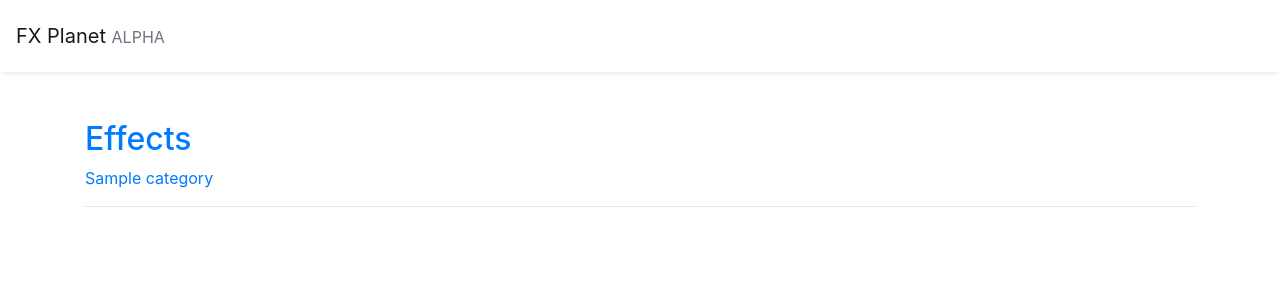
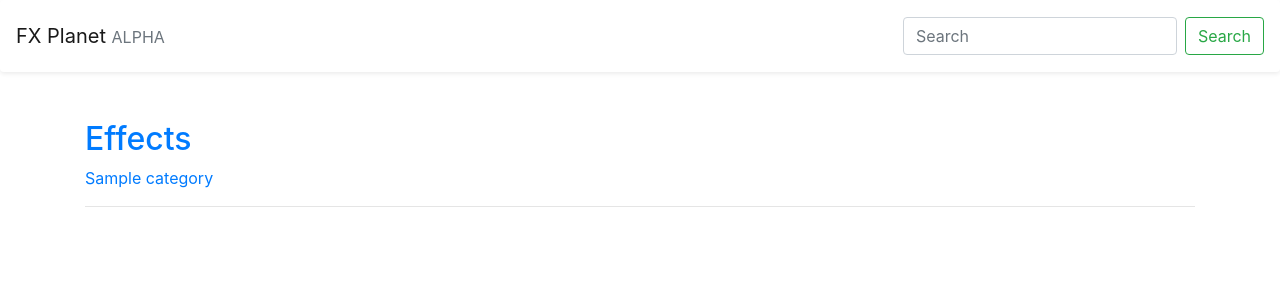
Before and after one commit to fx-planet/fxplanet, a Django app: page /latest/ in a window 1280 px wide. Shown: the top 300 px of the page. Run offline with Django 3.2, Linux system fonts and the light colour scheme; tables that the repository leaves empty hold one stand-in row (values such as "Sample post"); data that the repository does not hold is empty; some libraries are stand-ins or nearby versions.

Commit message:
add simple search

```diff
--- /dev/null
+++ b/catalog/forms.py
@@ -0,0 +1,32 @@
+import re
+import operator
+import functools
+
+from django import forms
+from django.db.models import Q
+
+
+words_re = re.compile('\w+')
+
+
+def q_factory(x):
+    return (
+            Q(name__icontains=x) |
+            Q(description__icontains=x) |
+            Q(category__name__icontains=x) |
+            Q(category__parent__name__icontains=x))
+
+
+class EffectSearchForm(forms.Form):
+    q = forms.CharField(required=False)
+
+    def search(self, qs):
+        data = self.cleaned_data
+
+        q = data.get('q')
+
+        if q:
+            terms = words_re.findall(q)
+            q_list = map(q_factory, terms)
+            qs = qs.filter(functools.reduce(operator.and_, q_list))
+        return qs
--- a/catalog/views.py
+++ b/catalog/views.py
@@ -4,6 +4,7 @@ from django.http import HttpResponse
 from django.views.decorators.http import require_POST
 from django.views.generic import ListView, DetailView
 
+from .forms import EffectSearchForm
 from .models import Effect, Category
 
 
@@ -35,6 +36,10 @@ class LatestEffectsListView(ListView):
         if 'category' in self.kwargs:
             cat = self.kwargs['category']
             qs = qs.filter(Q(category=cat) | Q(category__parent=cat))
+        form = EffectSearchForm(data=self.request.GET)
+        self.form = form
+        if form.is_valid():
+            qs = form.search(qs)
         return qs
 
     def get_context_data(self):
@@ -46,6 +51,7 @@ class LatestEffectsListView(ListView):
         else:
             data['subcategories'] = Category.objects.filter(
                                 parent__isnull=True)
+        data['search'] = self.form.data
         return data
 
 
--- a/fxplanet/templates/base.html
+++ b/fxplanet/templates/base.html
@@ -16,6 +16,14 @@
     <header>
         <nav class="shadow-sm p-3 mb-5 bg-white rounded navbar navbar-expand-md sticky-top navbar-light bg-white">
             <a class="navbar-brand" href="/">FX Planet <small class="text-muted text-uppercase">alpha</small></a>
+            <div class="navbar-collapse collapse">
+                <ul class="navbar-nav mr-auto">
+                </ul>
+                <form class="form-inline my-2 my-lg-0" action="{% url "latest-effects" %}" method="get">
+                    <input class="form-control mr-sm-2" type="search" value="{{ search.q }}" name="q" placeholder="Search" aria-label="Search">
+                    <button class="btn btn-outline-success my-2 my-sm-0" type="submit">Search</button>
+                </form>
+            </div>
         </nav>
     </header>
     <main role="main">
--- a/fxplanet/templates/catalog/effect_list.html
+++ b/fxplanet/templates/catalog/effect_list.html
@@ -1,5 +1,5 @@
 {% extends "base.html" %}
-{% load staticfiles %}
+{% load staticfiles pagination %}
 
 {% block content %}
 <h2>
@@ -24,6 +24,12 @@
     {% include "catalog/effect_list_item.html" with object=obj %}
 </div>
 {% cycle "" "" '</div><div class="row">' %}
+{% empty %}
+{% if search %}
+    <div class="col-sm">
+        <p><em>No results found</em></p>
+    </div>
+{% endif %}
 {% endfor %}
 
 </div>
@@ -33,15 +39,15 @@
 <nav>
         <ul class="pagination">
                 <li class="page-item {% if not page_obj.has_previous %}disabled{% endif %}">
-                    <a class="page-link" {% if page_obj.has_previous %}href="?page={{ page_obj.previous_page_number }}"{% endif %}><i class="fa fa-arrow-left"></i></a>
+                    <a class="page-link" {% if page_obj.has_previous %}href="?{% page_query_string page_obj.previous_page_number search %}"{% endif %}><i class="fa fa-arrow-left"></i></a>
                 </li>
                 {% for page in page_obj.paginator.page_range %}
                 <li class="page-item {% if page == page_obj.number %}active{% endif %}">
-                    <a class="page-link" href="?page={{ page }}">{{ page }}</a>
+                    <a class="page-link" href="?{% page_query_string page search %}">{{ page }}</a>
                 </li>
                 {% endfor %}
                 <li class="page-item {% if not page_obj.has_next %}disabled{% endif %}">
-                    <a class="page-link" {% if page_obj.has_next %} href="?page={{ page_obj.next_page_number }}"{% endif %}><i class="fa fa-arrow-right"></i></a>
+                    <a class="page-link" {% if page_obj.has_next %} href="?{% page_query_string page_obj.next_page_number search %}"{% endif %}><i class="fa fa-arrow-right"></i></a>
                 </li>
         </ul>
 </nav>
```
Also changed, not shown: catalog/templatetags/pagination.py (added, +15 -0 lines), catalog/templatetags/__init__.py (added).
